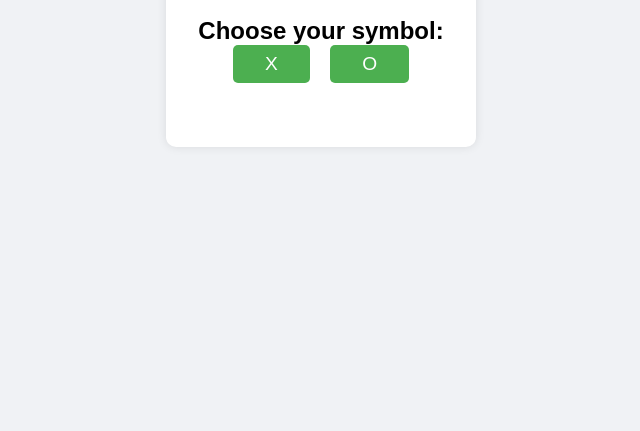
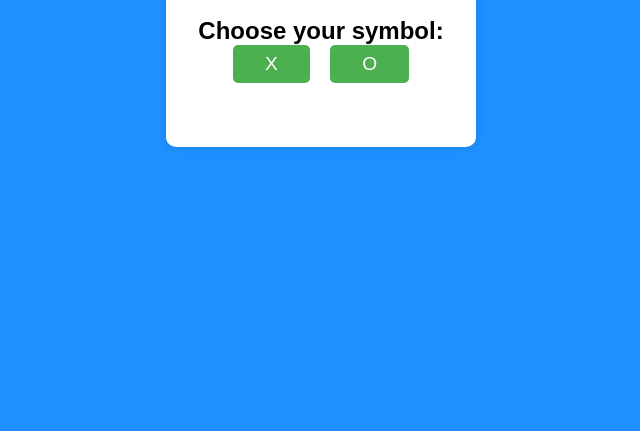
Before and after one commit to Dvoegt/Tic-Tac-Toe, a plain HTML site: page index.html in a window 1280 px wide. Shown: the part 369-800 px from the top of the page, without its empty margins (319-959 px from the left). Drawn offline with Linux system fonts and the light colour scheme.

Commit message:
Changed background to blue

```diff
--- a/styles.css
+++ b/styles.css
@@ -10,7 +10,7 @@ body {
     justify-content: center;
     align-items: center;
     min-height: 100vh;
-    background-color: #f0f2f5;
+    background-color: #1e90ff;
 }
 
 .container {
```
